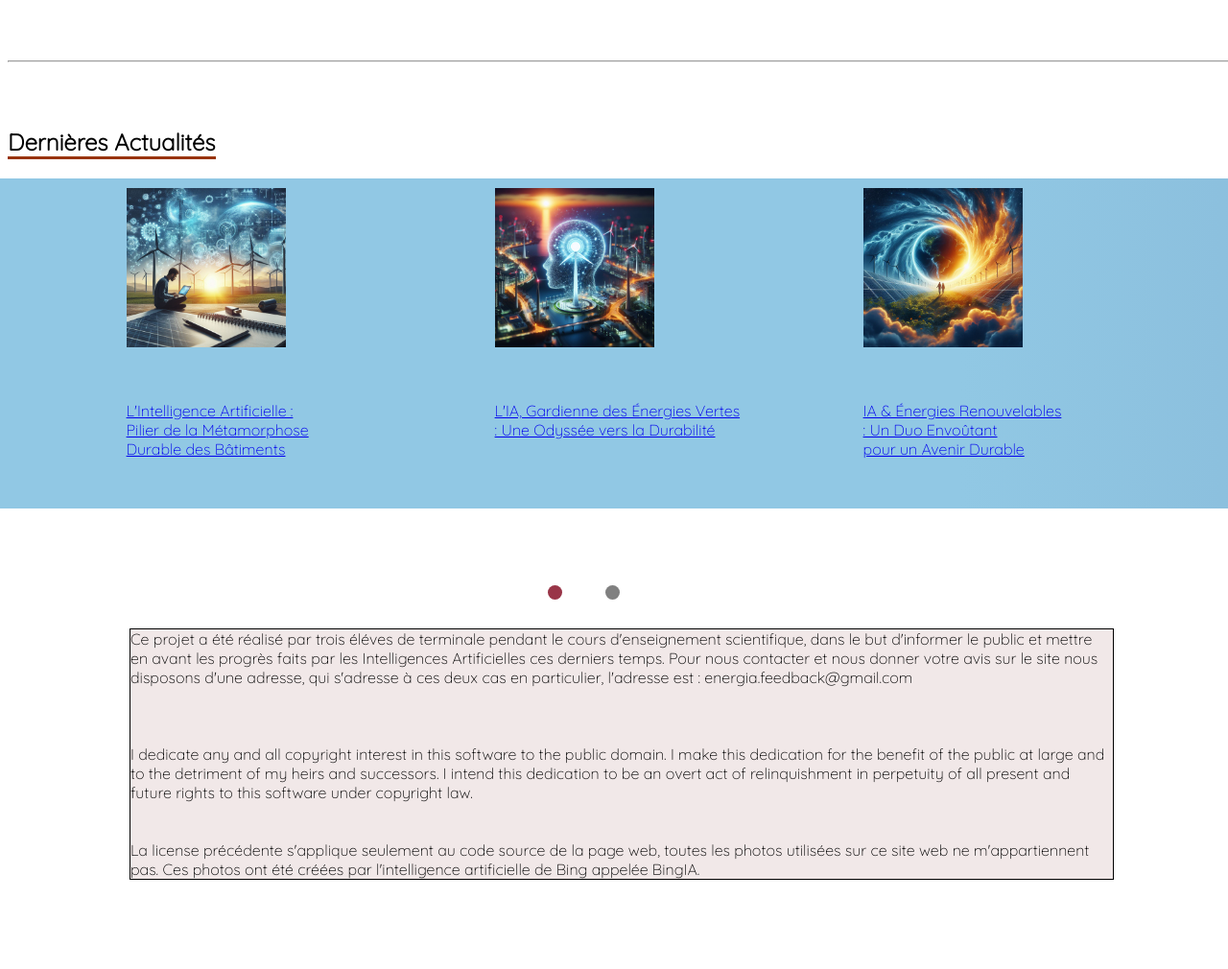
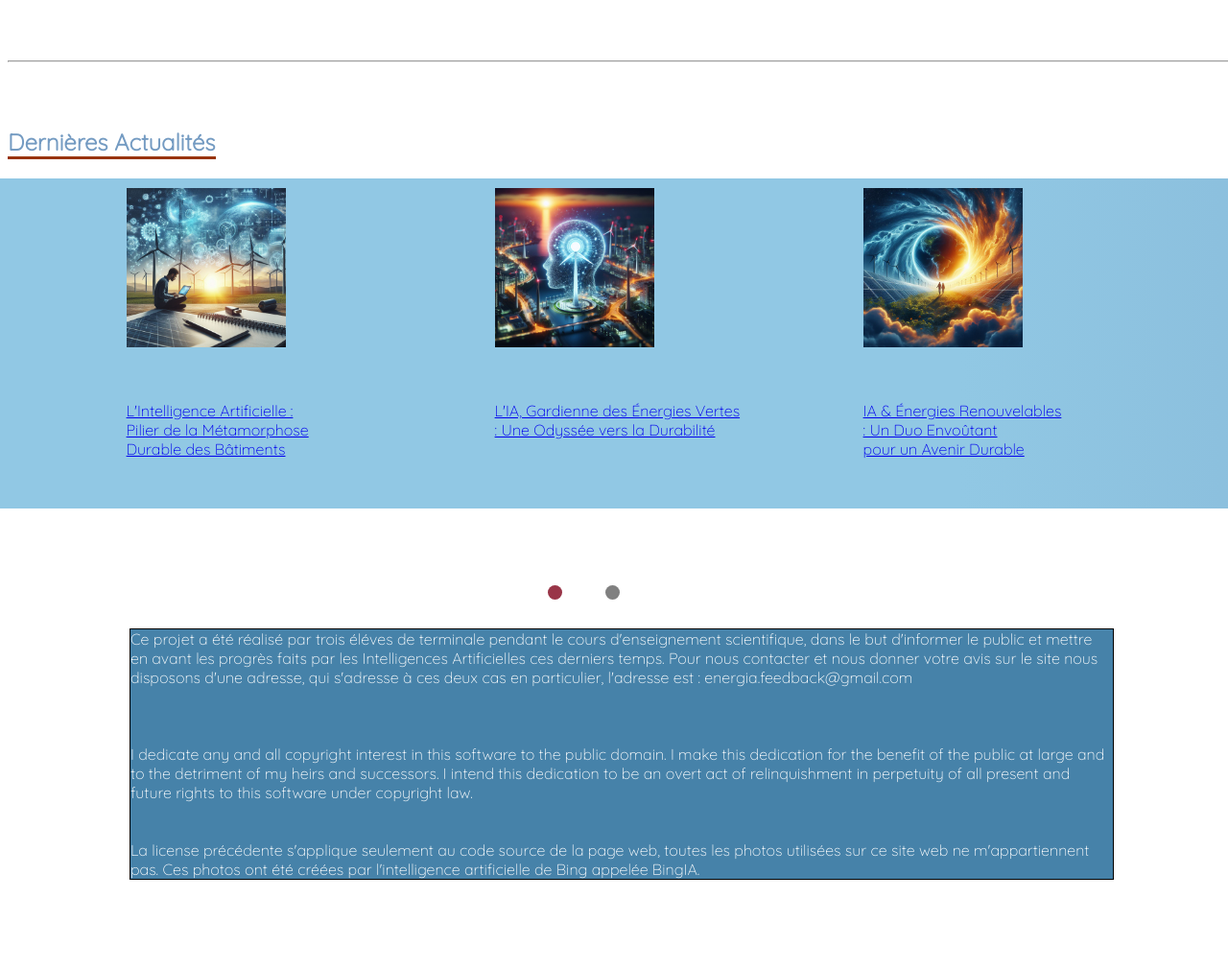
Before and after one commit to raresElu12/energIA, a plain HTML site: page ia.html in a window 1280 px wide. Shown: the part 118-1128 px from the top of the page at 96% size. Drawn offline with Linux system fonts and the light colour scheme.

Commit message:
sdadwdawd

```diff
--- a/styleia.css
+++ b/styleia.css
@@ -9,6 +9,7 @@ body{
 }
 h1,h2{
     text-align:center;
+    color:#749bc2;
 }
 h2{
     font-size:14pt;
@@ -28,10 +29,11 @@ h2{
 }
 footer{
     max-width:80vw;
-    background-color:rgb(241, 232, 232);
+    background-color:#4682a9;
     border:1px solid black;
     top:30px;
     margin:auto;
+    color:white;
 }
 
 #body-container{
```
